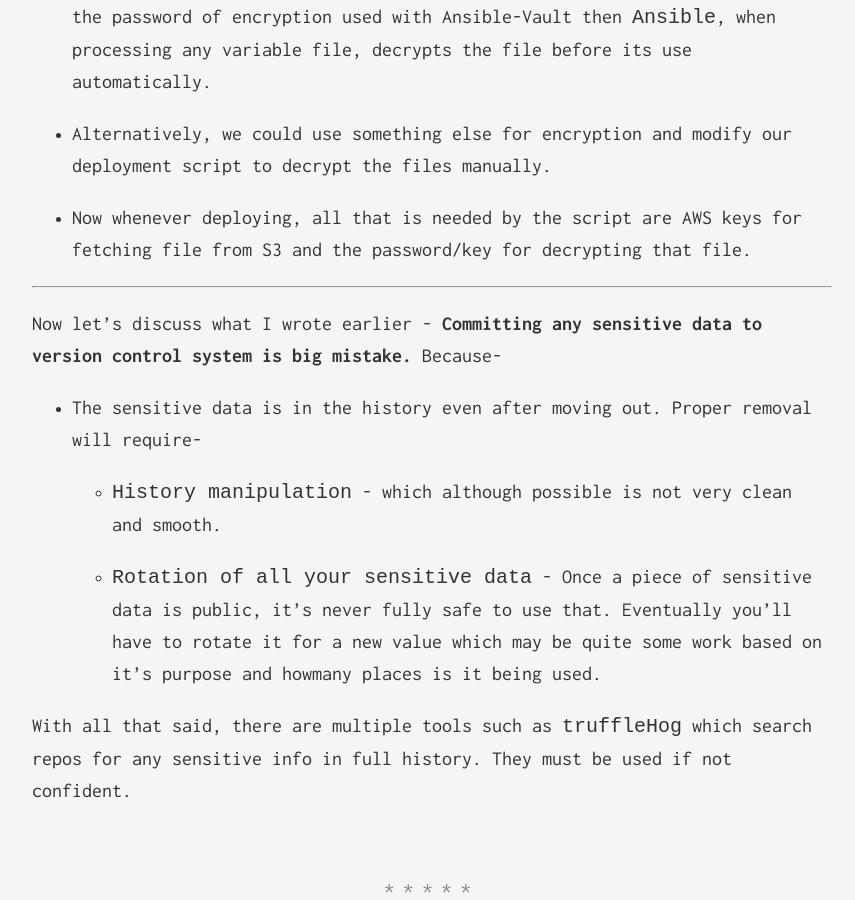
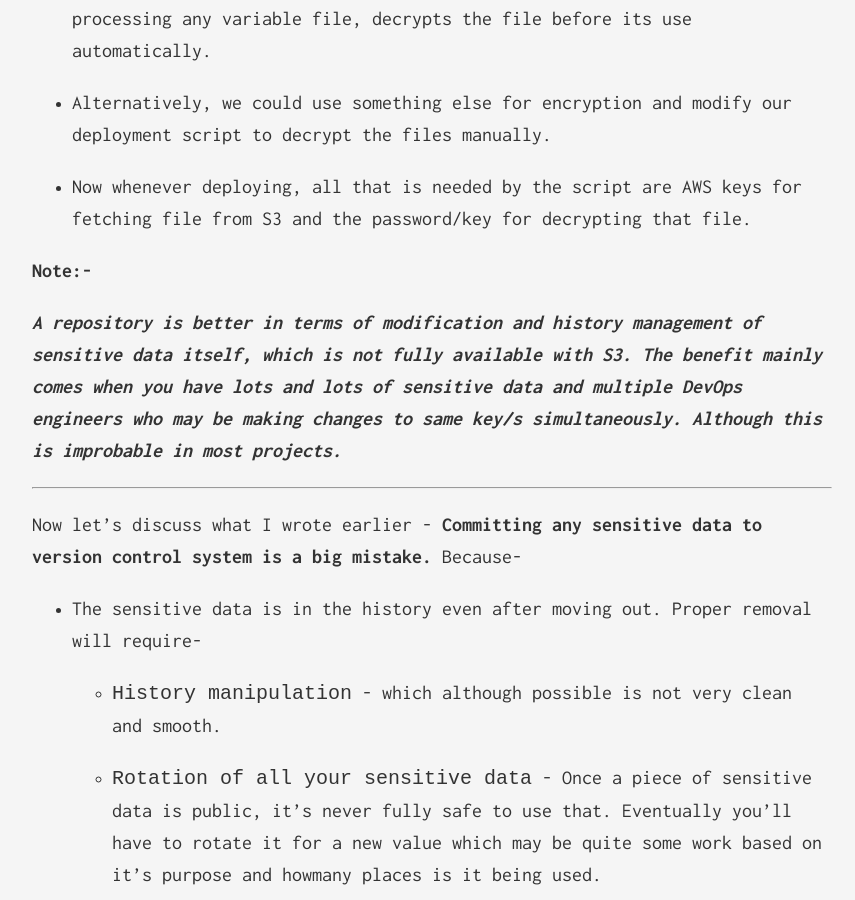
Before and after one commit to SaurabhGoyal/saurabhgoyal.github.io, a Jekyll site: the page built from _posts/2017-07-19-sensitive-info-of-project.markdown, in a window 1280 px wide and 900 px high, scrolled down 2929 px. Shown: the whole window, without its empty margins (208-1063 px from the left). Built offline with Jekyll 4.4.1, drawn with Linux system fonts in a browser that asks for light colours; some of the changed text lies outside the part shown.

Commit message:
minor fixes in posts

````diff
--- a/_posts/2017-07-12-starting-with-the-blog.markdown
+++ b/_posts/2017-07-12-starting-with-the-blog.markdown
@@ -9,4 +9,4 @@
 My posts will vary from a particular web development framework to coding practices to project management and even feature delivery. I am no expert, but will get there.
 
 I am starting this with following quote in mind-
->“If I fail more than you do, I win.” — Seth Godin
+>If I fail more than you do, I win. — <cite>Seth Godin<cite>
--- a/_posts/2017-07-19-sensitive-info-of-project.markdown
+++ b/_posts/2017-07-19-sensitive-info-of-project.markdown
@@ -7,7 +7,7 @@
 I have been more and more involved in tasks such as deployment and server management recently and I am still struggling through the nuts and bolts of the whole process from pushing the changes in the repository to deploying those and making sure that each resource in the infrastructure has successfully started running with the new changes.
 
 When going through our deployment scripts and resources the other day, this question popped up in my head.
->“How do we manage our sensitive info in the project?”
+>How do we manage our sensitive info in the project?
 
 The sensitive info that consists of any of the below and more-
 * ```API tokens``` to third party services. (such as Google APIs, Twilio etc.)
@@ -30,7 +30,7 @@
 
 That is to say, **the offline method is not scalable**. When above happens and there are multiple versions of configuration files, you need to find a way to store them securely and manage them better, also making sure their availability and integrity. You can't keep all those offline anymore.
 
-# The intuitive and probably the best option is to put them in a private secure location and whenever instantiating the app, all data is pulled from there.
+## The intuitive and probably the best option is to put them in a private secure location (accessible only be authorized personnels such as devops engineers) and whenever instantiating the app, all data is pulled from there.
 * The locations can be places like a ```repository``` or ```AWS S3 bucket``` or any of the multiple available services to store sensitive data (```PassPack, Swordfish, CHEF server``` etc.). In any case, **we must always store encrypted data to those places and decrypt before using at our end to ensure security even if data from that location is compromised.**
 
 * Although, in that case you'll have to provide keys/credentials to fetch the data from that secure location. But this is not same as before because we have successfully abstracted all sensitive data, which may increase a lot, behind one secure location/service, size of credentials to which is and will always be fixed.
@@ -43,9 +43,13 @@
 
 * Now whenever deploying, all that is needed by the script are AWS keys for fetching file from S3 and the password/key for decrypting that file.
 
+**Note:-**
+
+__*A repository is better in terms of modification and history management of sensitive data itself, which is not fully available with S3. The benefit mainly comes when you have lots and lots of sensitive data and multiple DevOps engineers who may be making changes to same key/s simultaneously. Although this is improbable in most projects.*__
+
 ---
 
-Now let's discuss what I wrote earlier - **Committing any sensitive data to version control system is big mistake.**
+Now let's discuss what I wrote earlier - **Committing any sensitive data to version control system is a big mistake.**
 Because-
 
 * The sensitive data is in the history even after moving out. Proper removal will require-
````
